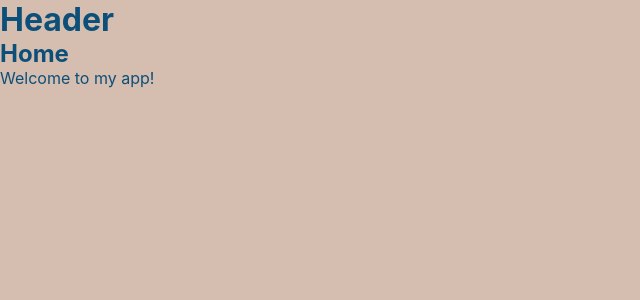
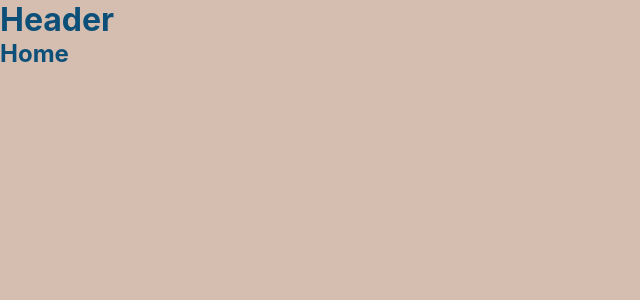
Before and after one commit to BeaCoden/context-news-api, a React (Create React App) app: page / in a window 1280 px wide. Shown: the top 300 px of the page, without its empty margins (0-640 px from the left). Built offline with nearby package versions, Linux system fonts and the light colour scheme.

Commit message:
refactor: Remove welcome message from Home component

```diff
--- a/src/pages/home/Home.jsx
+++ b/src/pages/home/Home.jsx
@@ -5,7 +5,6 @@ const Home = () => {
   return (
     <div className={styles.home}>
       <h2>Home</h2>
-      <p>Welcome to my app!</p>
     </div>
   );
 };
```
